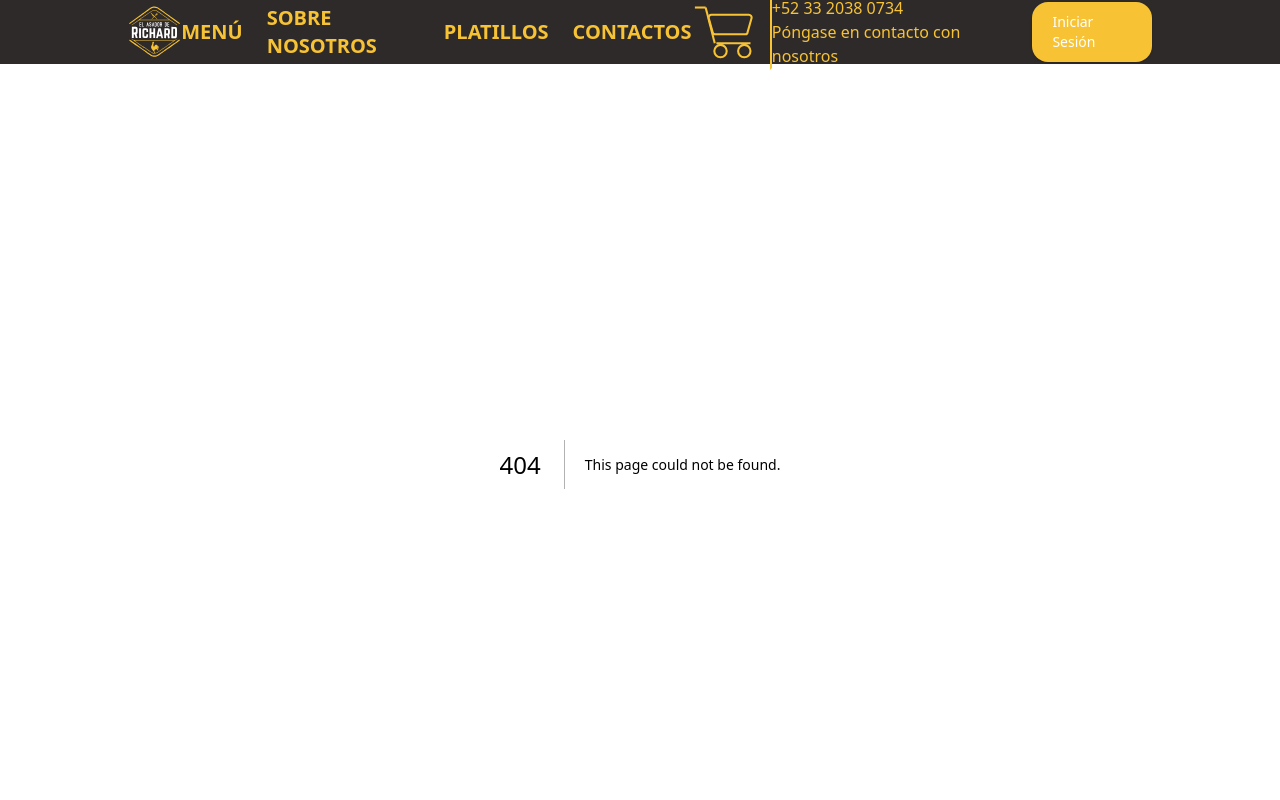
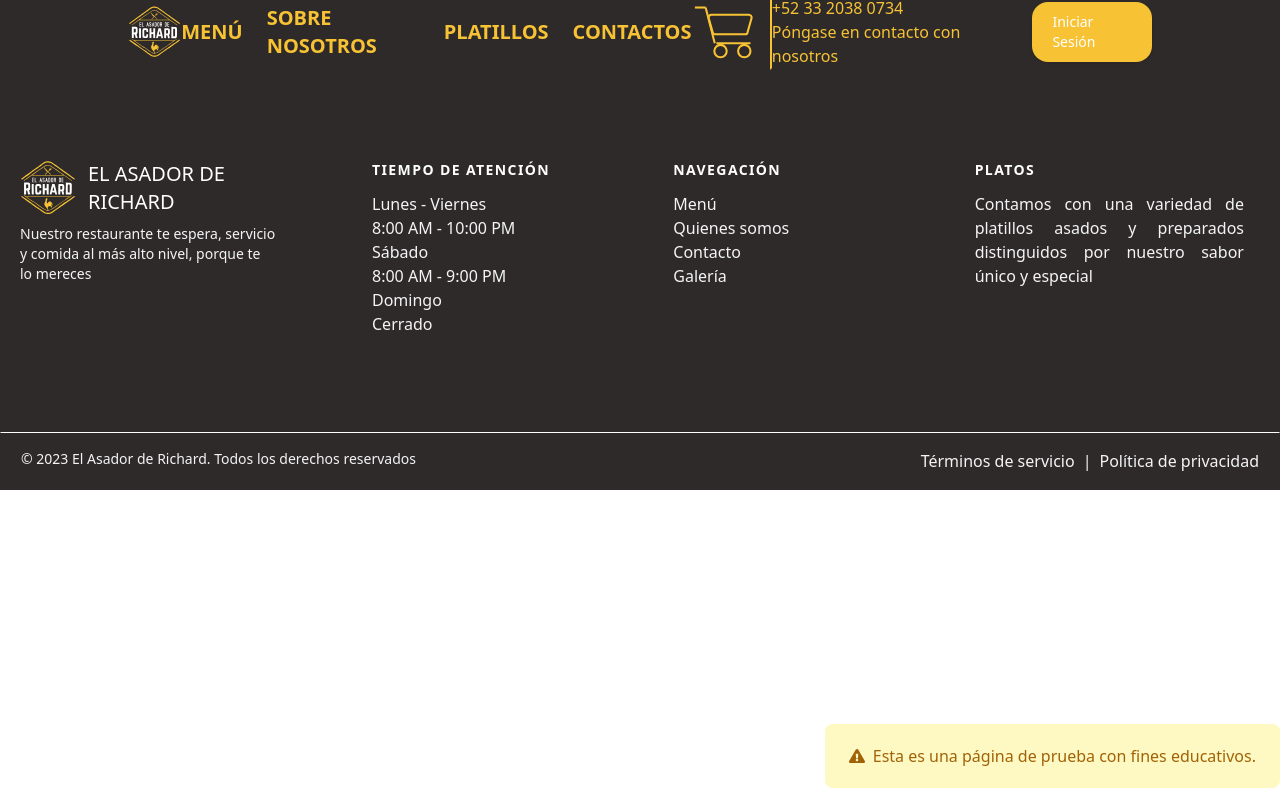
Before and after one commit to ICCOCUT/Asador-de-Richard, a Next.js app: page /components/Alert in a window 1280 px wide. Before the commit this address had no page. Shown: the top 800 px of the page. Built offline with nearby package versions, Linux system fonts and the light colour scheme.

Commit message:
alert added at startup

```diff
--- a/src/pages/_document.tsx
+++ b/src/pages/_document.tsx
@@ -1,6 +1,7 @@
 import { Html, Head, Main, NextScript } from 'next/document';
 import Header from './components/header/Header';
 import Footer from './components/footer/Footer';
+import Alert from './components/Alert';
 
 /**
  * Devuelve un elemento JSX que contiene el<Html> componente que contiene el<Head> componente que
@@ -14,6 +15,7 @@ export default function Document() {
 			<Head />
 			<body>
 				<Header />
+				<Alert />
 				<Main />
 				<Footer />
 				<NextScript />
--- /dev/null
+++ b/src/pages/components/Alert.tsx
@@ -0,0 +1,34 @@
+import React from 'react';
+
+/**
+ * Devuelve un div con una clase de 'fixed bottom-0 right-0' y una identificación de 'alerta'. Dentro
+ * de ese div hay otro div con una clase de 'bg-yellow-100 rounded-lg py-5 px-6 mb-3 text-base
+ * text-yellow-700 inline-flex items-center w-full' y una función de 'alerta'. Dentro de ese div hay un
+ * svg con una clase de 'w-4 h-4 mr-2 fill-current' y un rol de 'img'. Dentro de ese svg hay un camino
+ * con un relleno de 'currentColor'
+ * @returns Un componente React.
+ */
+export default function Alert() {
+	return (
+		<div className='fixed bottom-0 right-0' id='alerta'>
+			<div
+				className='bg-yellow-100 rounded-lg py-5 px-6 mb-3 text-base text-yellow-700 inline-flex items-center w-full'
+				role='alert'>
+				<svg
+					aria-hidden='true'
+					focusable='false'
+					data-prefix='fas'
+					data-icon='exclamation-triangle'
+					className='w-4 h-4 mr-2 fill-current'
+					role='img'
+					xmlns='http://www.w3.org/2000/svg'
+					viewBox='0 0 576 512'>
+					<path
+						fill='currentColor'
+						d='M569.517 440.013C587.975 472.007 564.806 512 527.94 512H48.054c-36.937 0-59.999-40.055-41.577-71.987L246.423 23.985c18.467-32.009 64.72-31.951 83.154 0l239.94 416.028zM288 354c-25.405 0-46 20.595-46 46s20.595 46 46 46 46-20.595 46-46-20.595-46-46-46zm-43.673-165.346l7.418 136c.347 6.364 5.609 11.346 11.982 11.346h48.546c6.373 0 11.635-4.982 11.982-11.346l7.418-136c.375-6.874-5.098-12.654-11.982-12.654h-63.383c-6.884 0-12.356 5.78-11.981 12.654z'></path>
+				</svg>
+				<p>Esta es una página de prueba con fines educativos.</p>
+			</div>
+		</div>
+	);
+}
```
